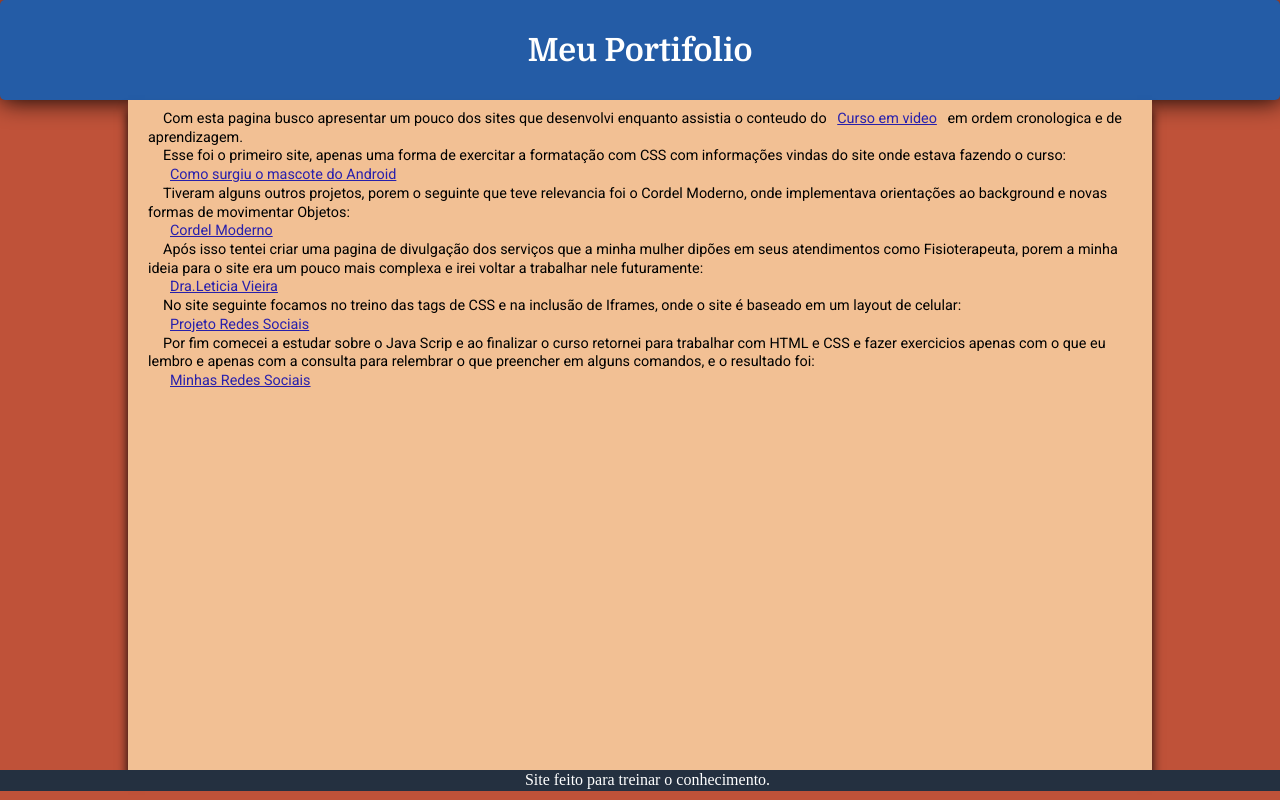
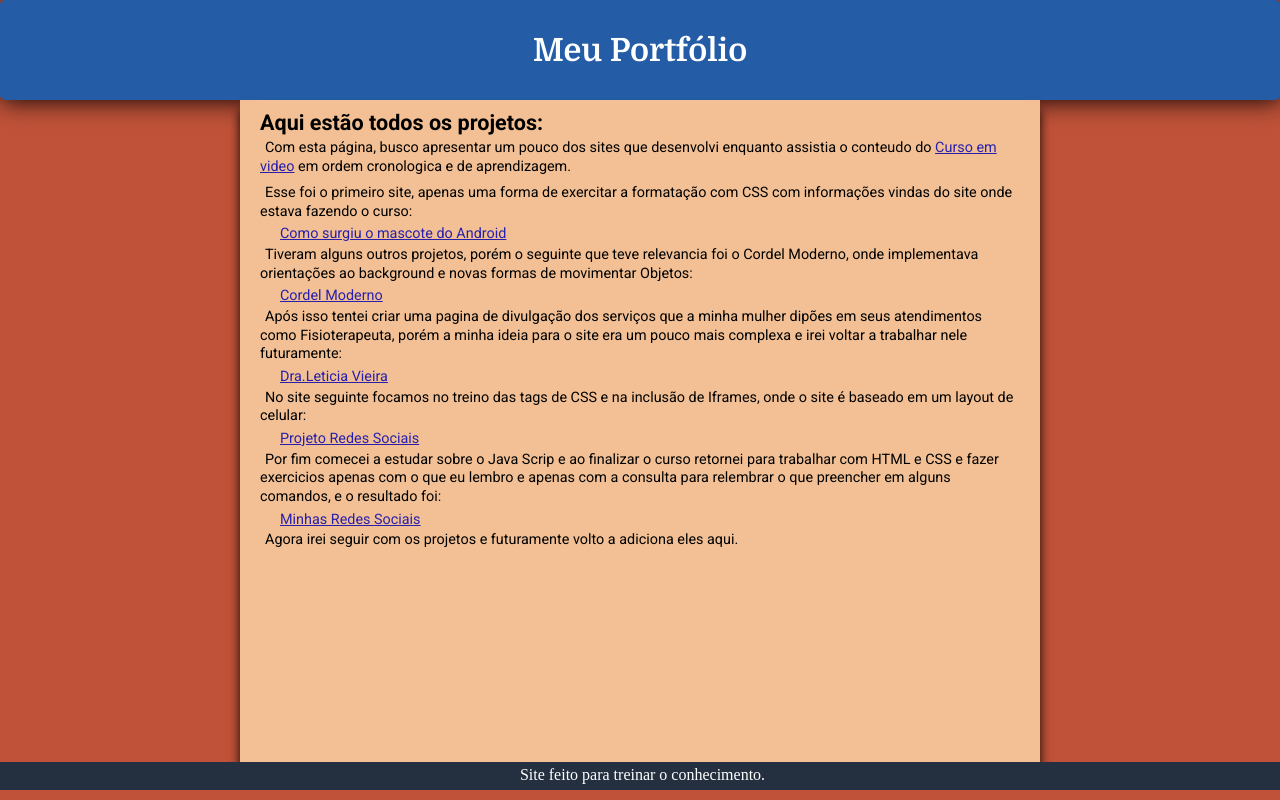
Before and after one commit to Torrvi/Site, a plain HTML site: page portifolio.html in a window 1280 px wide. Drawn offline with Linux system fonts and the light colour scheme.

Commit message:
Finalizando o portifolio

```diff
--- a/portifolio.css
+++ b/portifolio.css
@@ -21,9 +21,10 @@ body{
 }
 h1{
     font-family: var(--font1);
+    text-align: center;
 }
 h2{
-
+    font-family: var(--font2);
 }
 header{
     background-color: var(--cor1);
@@ -35,9 +36,6 @@ header{
     box-shadow: 1px 1px 25px rgba(0, 0, 0, 0.952);
     border-radius: 5px;
 }
-header h1{
-
-}
 header p{
     font-family: var(--font2);
 }
@@ -46,8 +44,9 @@ section{
     font-family: var(--font2);
     font-size: 90%;
     width: 80%;
+    max-width: 800px;
     margin: auto;
-    min-height: 83.8vh;
+    min-height: 82.7vh;
     box-shadow: 0px 10px 10px rgba(0, 0, 0, 0.952);
 }
 div#conteudo{
@@ -55,12 +54,18 @@ div#conteudo{
 }
 p{
     line-height: 1.3;
-    text-indent: 15px;
+    text-indent: 5px;
+    padding: 3.8px 0px;
 }
 a{
     text-decoration: underline;
     color: rgba(0, 0, 177, 0.836);
-    margin: 0px 7px;
+    padding: 0px 20px;
+}
+a#curso{
+    padding: 0px;
+    text-decoration: underline;
+    color: rgba(0, 0, 177, 0.836);
 }
 a:hover{
     text-decoration: underline;
--- a/portifolio.html
+++ b/portifolio.html
@@ -9,21 +9,23 @@
 </head>
 <body>
     <header>
-        <h1>Meu Portifolio</h1>
+        <h1>Meu Portfólio</h1>
     </header>
     <section>
         <div id="conteudo">
-            <p>Com esta pagina busco apresentar um pouco dos sites que desenvolvi enquanto assistia o conteudo do <a href="https://www.cursoemvideo.com/" target="_blank">Curso em video</a> em ordem cronologica e de aprendizagem.</p>
+            <h2>Aqui estão todos os projetos:</h2>
+            <p>Com esta página, busco apresentar um pouco dos sites que desenvolvi enquanto assistia o conteudo do <a id="curso" href="https://www.cursoemvideo.com/" target="_blank">Curso em video</a> em ordem cronologica e de aprendizagem.</p>
             <p>Esse foi o primeiro site, apenas uma forma de exercitar a formatação com CSS com informações vindas do site onde estava fazendo o curso:</p>
-            <p><a href="../Desafio/Desafio.html" target="_blank">Como surgiu o mascote do Android</a></p>
-            <p>Tiveram alguns outros projetos, porem o seguinte que teve relevancia foi o Cordel Moderno, onde implementava orientações ao background e novas formas de movimentar Objetos:</p>
-            <p><a href="../CordelModerno/Cordel.html" target="_blank">Cordel Moderno</a></p>
-            <p>Após isso tentei criar uma pagina de divulgação dos serviços que a minha mulher dipões em seus atendimentos como Fisioterapeuta, porem a minha ideia para o site era um pouco mais complexa e irei voltar a trabalhar nele futuramente:
-            <p><a href="../Dra.LeticiaV/index.html" target="_blank">Dra.Leticia Vieira</a></p>
+            <article><a href="../Desafio/Desafio.html" target="_blank">Como surgiu o mascote do Android</a></article>
+            <p>Tiveram alguns outros projetos, porém o seguinte que teve relevancia foi o Cordel Moderno, onde implementava orientações ao background e novas formas de movimentar Objetos:</p>
+            <article><a href="../CordelModerno/Cordel.html" target="_blank">Cordel Moderno</a></article>
+            <p>Após isso tentei criar uma pagina de divulgação dos serviços que a minha mulher dipões em seus atendimentos como Fisioterapeuta, porém a minha ideia para o site era um pouco mais complexa e irei voltar a trabalhar nele futuramente:</p>
+            <article><a href="../Dra.LeticiaV/index.html" target="_blank">Dra.Leticia Vieira</a></article>
             <p>No site seguinte focamos no treino das tags de CSS e na inclusão de Iframes, onde o site é baseado em um layout de celular:</p>
-            <p><a href="../Iframe/Iframe.html" target="_blank">Projeto Redes Sociais</a></p>
+            <article><a href="../Iframe/Iframe.html" target="_blank">Projeto Redes Sociais</a></article>
             <p>Por fim comecei a estudar sobre o Java Scrip e ao finalizar o curso retornei para trabalhar com HTML e CSS e fazer exercicios apenas com o que eu lembro e apenas com a consulta para relembrar o que preencher em alguns comandos, e o resultado foi:</p>
-            <p><a href="../Site/index.html" target="_blank">Minhas Redes Sociais</a></p>
+            <article><a href="../Site/index.html" target="_blank">Minhas Redes Sociais</a></article>
+            <p>Agora irei seguir com os projetos e futuramente volto a adiciona eles aqui.</p>
         </div>
     </section>
     <footer>
```
